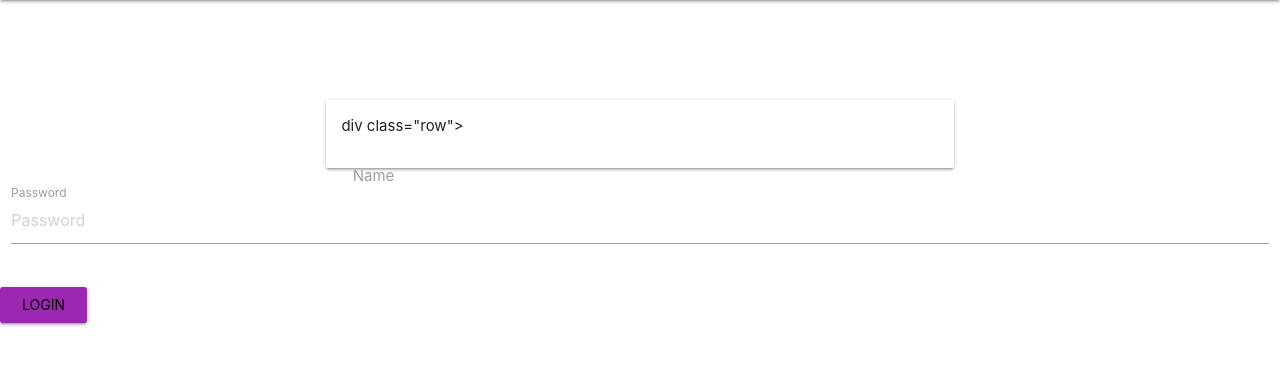
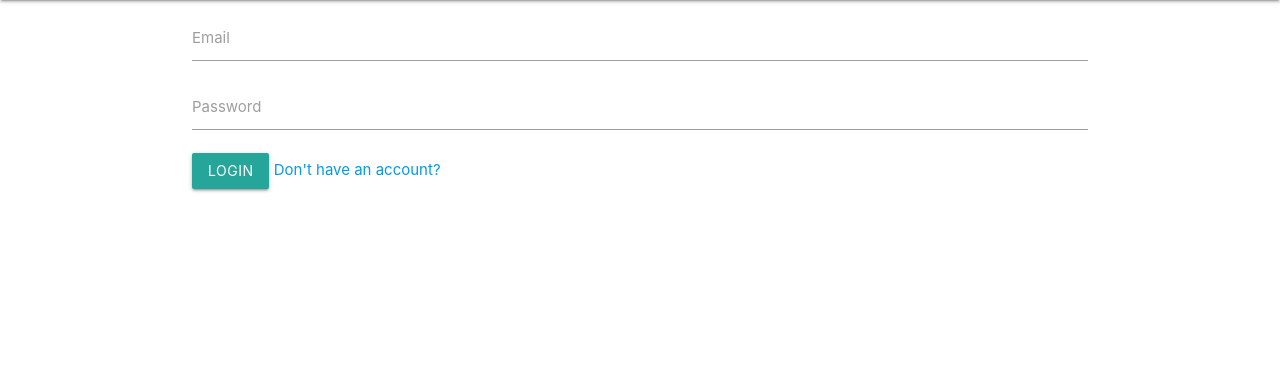
Before and after one commit to Will-Rename/RentWise, a Flask app: template App/templates/login.html in a window 1280 px wide. Shown: the part 64-429 px from the top of the page. Run offline with Flask 3, Linux system fonts and the light colour scheme; the template is opened without the code that fills it, so the values that code supplies are empty.

Commit message:
Login UI changes

```diff
--- a/App/templates/layout.html
+++ b/App/templates/layout.html
@@ -27,7 +27,7 @@
                 <li><a href="/static/users">Users JS</a></li>
                 <li><a href="/logout">Logout</a></li>
               {% else %}
-                <li><a href="#">Login</a></li>
+                <li><a href="{{ url_for('auth_views.login_action') }}">Login</a></li>
                 <li><a href="#">Signup</a></li>
               {% endif %}
             </ul>
--- a/App/templates/login.html
+++ b/App/templates/login.html
@@ -9,26 +9,20 @@
 {%endblock %}
 
 {% block content %}
+    <form method="POST" action="/login">
+      <div class="input-field">
+        <input id="email" name="username" type="email" class="validate" required>
+        <label for="email">Email</label>
+      </div>
 
-<main class="container" style= "margin-top: 100px;">
-  <form class="card col s12"id="loginForm" method="POST" action="/login" style="padding:1em">
-
-    div class="row">
-      <div class="input-field col s12>
-        input placerholder="Placeholder" "name=name" type="text" class="validate">
-        <label for="name">Name</label>
-      </div>
-    </div>
-
-    <div class="row">
-      <div class="input-field col s12">
-        <input placeholder="Password" type="password" class="validate">
+      <div class="input-field">
+        <input id="password" name="password" type="password" class="validate" required>
         <label for="password">Password</label>
       </div>
-    </div>
-    <div class="card-action row">
-      <input type="submit" class="btn waves-effect waves-light purple" value="Login">
-    </div>
-  </form>
-</main>
+
+      <div class="login-actions">
+        <button class="btn waves-effect waves-light btn-login" type="submit">Login</button>
+        <a href="/signup">Don't have an account?</a>
+      </div>
+    </form>
 {% endblock %}
--- a/App/views/auth.py
+++ b/App/views/auth.py
@@ -28,6 +28,10 @@ def get_user_page():
 def identify_page():
     return render_template('message.html', title="Identify", message=f"You are logged in as {current_user.id} - {current_user.name}")
 
+
+@auth_views.route('/login', methods=['GET'])
+def login_page():
+    return render_template('login.html')
 
 @auth_views.route('/login', methods=['POST'])
 def login_action():
```
